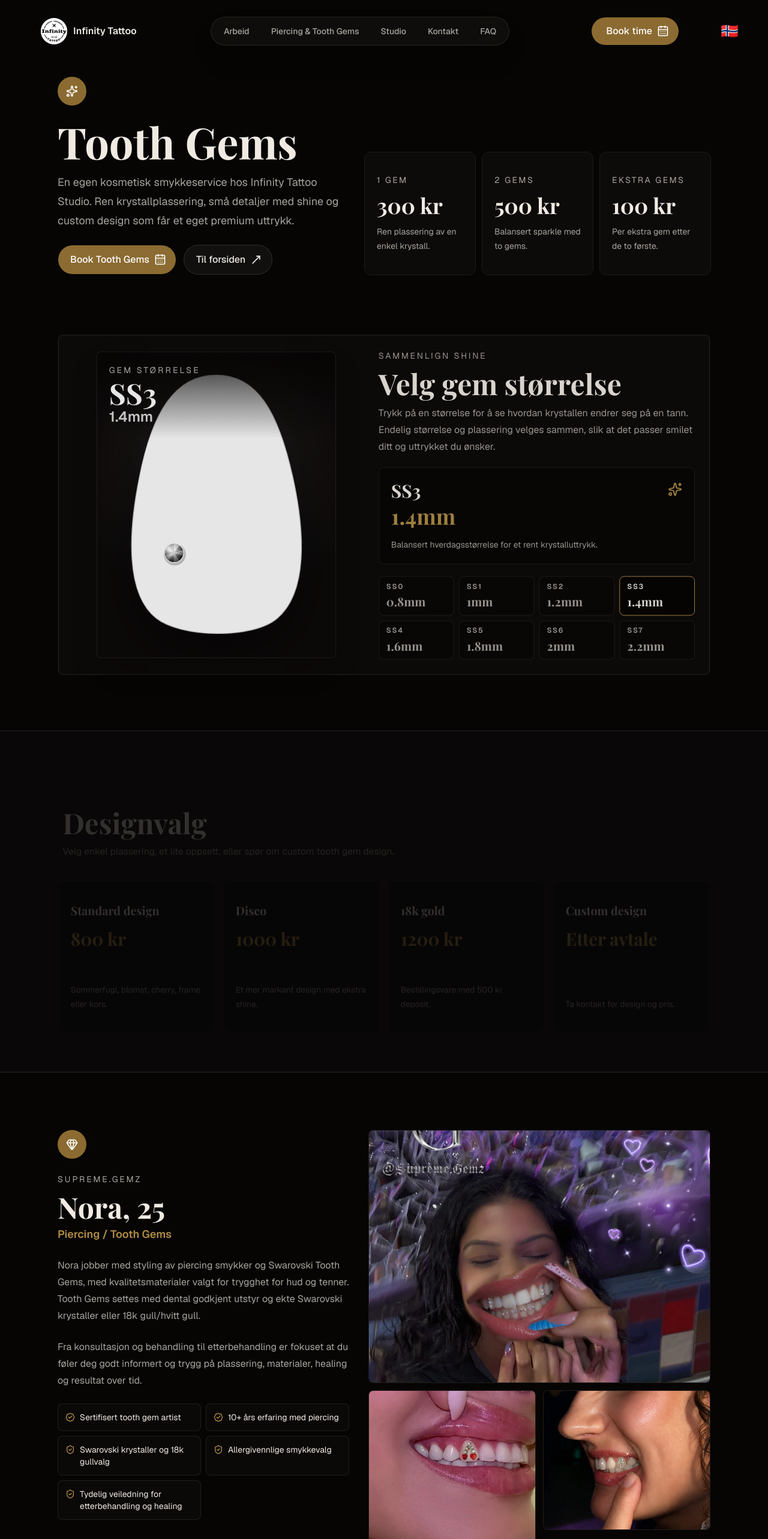
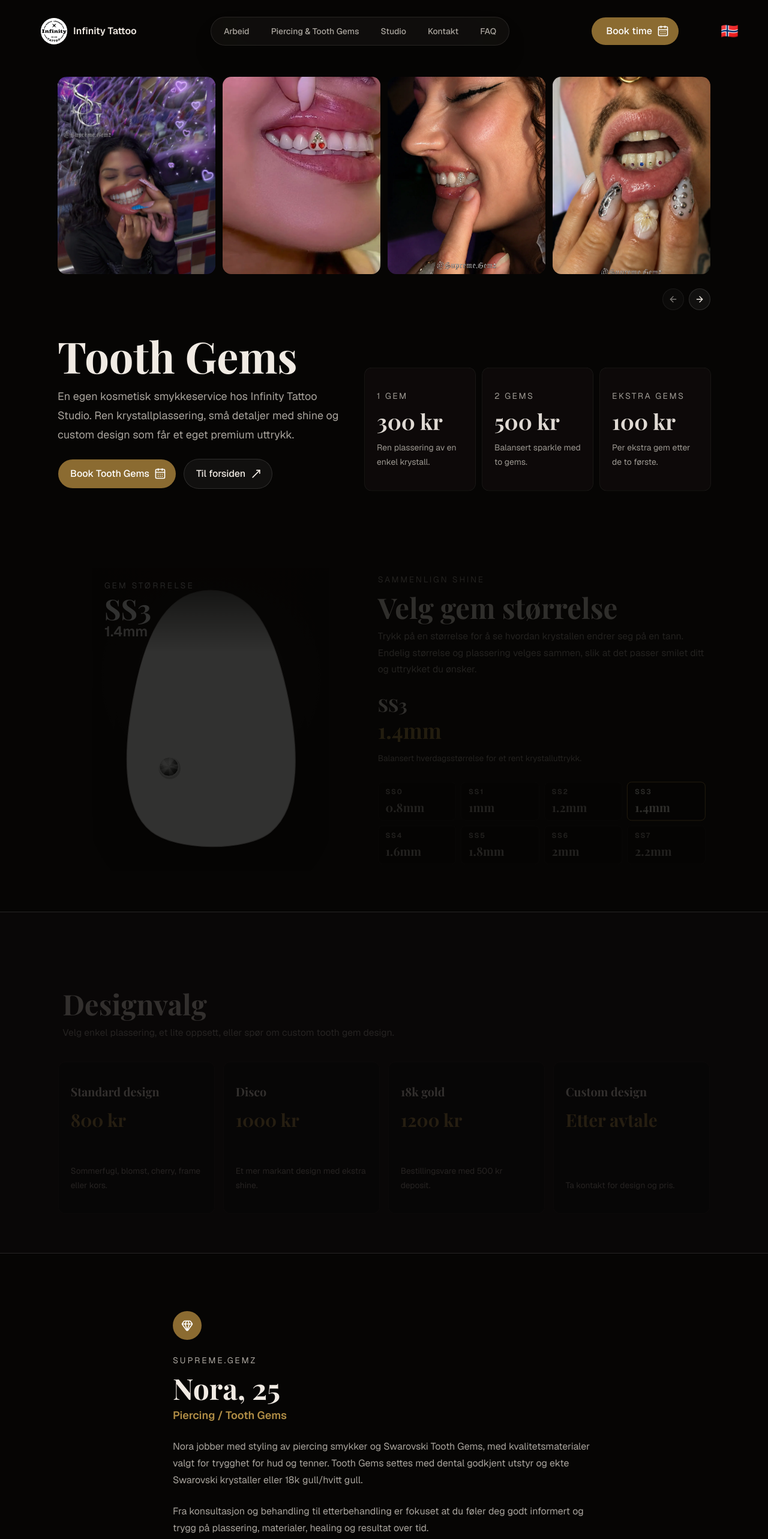
Before and after one commit to YmiaDKA/InfinityTattoo, a Next.js app: page /tooth-gems in a window 1280 px wide. Shown: the top 2566 px of the page at 60% size. Built offline with nearby package versions, Linux system fonts and the light colour scheme.

Commit message:
Align artist cards and simplify Tooth Gems

```diff
--- a/src/app/tooth-gems/page.tsx
+++ b/src/app/tooth-gems/page.tsx
@@ -1,22 +1,20 @@
-import Image from "next/image";
 import {
   BadgeCheckIcon,
   CalendarDaysIcon,
   GemIcon,
   MoveUpRightIcon,
   ShieldCheckIcon,
-  SparklesIcon,
 } from "lucide-react";
 import Link from "next/link";
 
 import { LocalizedText } from "@/components/localized-text";
 import { SiteHeader } from "@/components/site-header";
+import { ToothGemGallery } from "@/components/tooth-gem-gallery";
 import { ToothGemSizeGuide } from "@/components/tooth-gem-size-guide";
 import { Button } from "@/components/ui/button";
 import { Card, CardContent } from "@/components/ui/card";
 import {
   noraHighlights,
-  supremeGemzGallery,
   toothGemDesigns,
   toothGemPrices,
 } from "@/lib/tooth-gems";
@@ -37,11 +35,10 @@ export default function ToothGemsPage() {
     <main className="min-h-screen bg-background">
       <SiteHeader bookingExternal bookingHref={supremeGemzBookingUrl} />
 
-      <section className="mx-auto grid max-w-6xl gap-10 px-5 pb-16 pt-32 sm:px-8 lg:grid-cols-[0.9fr_1.1fr] lg:items-end lg:pb-24">
+      <ToothGemGallery />
+
+      <section className="mx-auto grid max-w-6xl gap-10 px-5 pb-16 pt-10 sm:px-8 lg:grid-cols-[0.9fr_1.1fr] lg:items-end lg:pb-24">
         <div className="motion-rise flex flex-col gap-6">
-          <div className="flex size-12 items-center justify-center rounded-full bg-primary text-primary-foreground">
-            <SparklesIcon className="size-5" />
-          </div>
           <div className="flex flex-col gap-4">
             <h1 className="font-display text-5xl font-bold leading-none sm:text-7xl">
               Tooth Gems
@@ -57,7 +54,13 @@ export default function ToothGemsPage() {
             <Button
               className="motion-lift-subtle rounded-full"
               nativeButton={false}
-              render={<a href={supremeGemzBookingUrl} rel="noreferrer" target="_blank" />}
+              render={
+                <a
+                  href={supremeGemzBookingUrl}
+                  rel="noreferrer"
+                  target="_blank"
+                />
+              }
               size="lg"
             >
               <LocalizedText en="Book Tooth Gems" no="Book Tooth Gems" />
@@ -66,7 +69,7 @@ export default function ToothGemsPage() {
             <Button
               className="motion-lift-subtle rounded-full"
               nativeButton={false}
-              render={<Link href="/#tooth-gems" />}
+              render={<Link href="/#services" />}
               size="lg"
               variant="outline"
             >
@@ -78,7 +81,10 @@ export default function ToothGemsPage() {
 
         <div className="motion-stagger grid gap-3 sm:grid-cols-3">
           {toothGemPrices.map((item) => (
-            <Card className="motion-lift motion-reveal bg-card/70" key={item.titleEn}>
+            <Card
+              className="motion-lift motion-reveal bg-card/70"
+              key={item.titleEn}
+            >
               <CardContent className="flex min-h-40 flex-col gap-3 p-5">
                 <p className="text-sm uppercase tracking-[0.18em] text-muted-foreground">
                   <LocalizedText en={item.titleEn} no={item.titleNo} />
@@ -113,7 +119,10 @@ export default function ToothGemsPage() {
 
           <div className="motion-stagger grid gap-3 md:grid-cols-2 lg:grid-cols-4">
             {toothGemDesigns.map((item) => (
-              <Card className="motion-lift motion-reveal bg-background/70" key={item.titleEn}>
+              <Card
+                className="motion-lift motion-reveal bg-background/70"
+                key={item.titleEn}
+              >
                 <CardContent className="flex min-h-56 flex-col gap-4 p-5">
                   <p className="font-display text-xl font-bold text-foreground">
                     <LocalizedText en={item.titleEn} no={item.titleNo} />
@@ -134,7 +143,7 @@ export default function ToothGemsPage() {
         </div>
       </section>
 
-      <section className="mx-auto grid max-w-6xl gap-8 px-5 py-16 sm:px-8 lg:grid-cols-[0.92fr_1.08fr] lg:py-24">
+      <section className="mx-auto max-w-3xl px-5 py-16 sm:px-8 lg:py-24">
         <div className="flex flex-col gap-6">
           <div className="flex size-12 items-center justify-center rounded-full bg-primary text-primary-foreground">
             <GemIcon className="size-5" />
@@ -179,32 +188,6 @@ export default function ToothGemsPage() {
             ))}
           </div>
         </div>
-
-        <div className="motion-stagger grid grid-cols-2 gap-3">
-          {supremeGemzGallery.map((image, index) => (
-            <div
-              className={[
-                "motion-lift relative overflow-hidden rounded-lg border border-border/70 bg-card/40",
-                index === 0 ? "col-span-2 aspect-[1.35]" : "aspect-[0.86]",
-                index === 2 || index === 5 ? "sm:aspect-[1.2]" : "",
-              ].join(" ")}
-              key={image.src}
-            >
-              <Image
-                alt={image.alt}
-                className="object-cover"
-                fill
-                loading="eager"
-                sizes={
-                  index === 0
-                    ? "(min-width: 1024px) 620px, 90vw"
-                    : "(min-width: 1024px) 300px, 45vw"
-                }
-                src={image.src}
-              />
-            </div>
-          ))}
-        </div>
       </section>
     </main>
   );
--- a/src/components/artist-spotlight.tsx
+++ b/src/components/artist-spotlight.tsx
@@ -32,23 +32,16 @@ export function ArtistSpotlight({
 }) {
   return (
     <article className="relative isolate mx-auto flex h-full w-full max-w-lg flex-col overflow-hidden rounded-3xl border bg-card/60 lg:max-w-none">
-      <div
-        className={cn(
-          "relative",
-          mirrored
-            ? "h-96 sm:h-[26rem] lg:h-96"
-            : "h-[26rem] sm:h-[30rem] lg:h-[34rem]",
-        )}
-      >
+      <div className="relative h-[32rem] sm:h-[36rem] lg:h-[34rem]">
         <p className="relative z-20 px-6 pt-6 text-center text-sm font-semibold text-foreground sm:text-base">
           <LocalizedText en={professionEn} no={professionNo} />
         </p>
         <h3
           className={cn(
-            "artist-name pointer-events-none relative z-0 mt-3 px-4 text-center font-display font-extrabold uppercase leading-[0.9] tracking-tight",
+            "artist-name pointer-events-none relative z-0 px-4 text-center font-display font-extrabold uppercase leading-[0.9] tracking-tight",
             mirrored
-              ? "artist-name-red text-[clamp(4rem,12vw,6rem)] lg:text-[4.5rem]"
-              : "artist-name-gold text-[clamp(5rem,15vw,8rem)]",
+              ? "artist-name-red mt-3 text-[clamp(4rem,12vw,6rem)] lg:text-[4.5rem]"
+              : "artist-name-gold mt-1 text-[clamp(5rem,15vw,8rem)]",
           )}
         >
           {name}
@@ -57,8 +50,8 @@ export function ArtistSpotlight({
           href={href}
           aria-label={name}
           className={cn(
-            "artist-cutout absolute inset-x-4 bottom-0 top-20 mx-auto focus-visible:outline-2 focus-visible:outline-ring",
-            mirrored ? "max-w-80" : "max-w-lg",
+            "artist-cutout absolute bottom-0 top-20 mx-auto focus-visible:outline-2 focus-visible:outline-ring",
+            mirrored ? "inset-x-0" : "inset-x-4 max-w-lg",
           )}
         >
           <Image
@@ -67,7 +60,12 @@ export function ArtistSpotlight({
             width={width}
             height={height}
             draggable={false}
-            className="h-full w-full object-contain object-top"
+            className={cn(
+              "w-full",
+              mirrored
+                ? "absolute bottom-0 h-auto"
+                : "h-full object-contain object-bottom",
+            )}
             sizes={
               mirrored
                 ? "(min-width: 1024px) 28vw, (min-width: 640px) 440px, 84vw"
--- /dev/null
+++ b/src/components/tooth-gem-gallery.tsx
@@ -0,0 +1,106 @@
+"use client";
+
+import Image from "next/image";
+import { ArrowLeftIcon, ArrowRightIcon } from "lucide-react";
+import { useEffect, useRef, useState } from "react";
+
+import { Button } from "@/components/ui/button";
+import { useLanguage } from "@/lib/language-store";
+import { supremeGemzGallery } from "@/lib/tooth-gems";
+
+export function ToothGemGallery() {
+  const language = useLanguage();
+  const trackRef = useRef<HTMLDivElement>(null);
+  const [canPrevious, setCanPrevious] = useState(false);
+  const [canNext, setCanNext] = useState(true);
+
+  function updateControls() {
+    const track = trackRef.current;
+    if (!track) return;
+    setCanPrevious(track.scrollLeft > 1);
+    setCanNext(track.scrollLeft + track.clientWidth < track.scrollWidth - 1);
+  }
+
+  useEffect(() => {
+    const track = trackRef.current;
+    if (!track) return;
+    const observer = new ResizeObserver(updateControls);
+    observer.observe(track);
+    return () => observer.disconnect();
+  }, []);
+
+  function scroll(direction: number) {
+    const track = trackRef.current;
+    const slide = track?.firstElementChild;
+    if (!track || !slide) return;
+    track.scrollBy({
+      left: direction * (slide.clientWidth + 12),
+      behavior: window.matchMedia("(prefers-reduced-motion: reduce)").matches
+        ? "instant"
+        : "smooth",
+    });
+  }
+
+  return (
+    <section
+      className="mx-auto max-w-6xl px-5 pt-32 sm:px-8"
+      aria-label={
+        language === "NO"
+          ? "Tooth Gems bildegalleri"
+          : "Tooth Gems photo gallery"
+      }
+      aria-roledescription={language === "NO" ? "karusell" : "carousel"}
+    >
+      <div
+        ref={trackRef}
+        onScroll={updateControls}
+        tabIndex={0}
+        aria-label={language === "NO" ? "Bla gjennom bildene" : "Browse photos"}
+        onKeyDown={(event) => {
+          if (event.key !== "ArrowLeft" && event.key !== "ArrowRight") return;
+          event.preventDefault();
+          scroll(event.key === "ArrowLeft" ? -1 : 1);
+        }}
+        className="flex snap-x snap-mandatory gap-3 overflow-x-auto overscroll-x-contain rounded-2xl pb-3 focus-visible:outline-2 focus-visible:outline-ring"
+      >
+        {supremeGemzGallery.map((image, index) => (
+          <div
+            key={image.src}
+            className="relative aspect-[4/5] w-[78%] shrink-0 snap-start overflow-hidden rounded-2xl bg-card sm:w-[42%] lg:w-[calc((100%-2.25rem)/4)]"
+          >
+            <Image
+              src={image.src}
+              alt={image.alt}
+              fill
+              className="object-cover"
+              loading={index === 0 ? "eager" : "lazy"}
+              sizes="(min-width: 1152px) 260px, (min-width: 1024px) 24vw, (min-width: 640px) 42vw, 78vw"
+            />
+          </div>
+        ))}
+      </div>
+      <div className="mt-3 flex justify-end gap-2">
+        <Button
+          variant="outline"
+          size="icon-lg"
+          className="rounded-full"
+          aria-label={language === "NO" ? "Forrige bilde" : "Previous photo"}
+          disabled={!canPrevious}
+          onClick={() => scroll(-1)}
+        >
+          <ArrowLeftIcon />
+        </Button>
+        <Button
+          variant="outline"
+          size="icon-lg"
+          className="rounded-full"
+          aria-label={language === "NO" ? "Neste bilde" : "Next photo"}
+          disabled={!canNext}
+          onClick={() => scroll(1)}
+        >
+          <ArrowRightIcon />
+        </Button>
+      </div>
+    </section>
+  );
+}
--- a/src/components/tooth-gem-size-guide.tsx
+++ b/src/components/tooth-gem-size-guide.tsx
@@ -1,7 +1,6 @@
 "use client";
 
-import { useMemo, useState } from "react";
-import { SparklesIcon } from "lucide-react";
+import { useState } from "react";
 
 import { LocalizedText } from "@/components/localized-text";
 import { cn } from "@/lib/utils";
@@ -9,17 +8,15 @@ import { toothGemSizes } from "@/lib/tooth-gems";
 
 export function ToothGemSizeGuide() {
   const [activeCode, setActiveCode] = useState(toothGemSizes[3].code);
-  const activeSize = useMemo(
-    () => toothGemSizes.find((item) => item.code === activeCode) ?? toothGemSizes[3],
-    [activeCode],
-  );
+  const activeSize =
+    toothGemSizes.find((item) => item.code === activeCode) ?? toothGemSizes[3];
   const gemRadius = activeSize.diameter * 13.5;
 
   return (
     <section className="mx-auto max-w-6xl px-5 pb-16 sm:px-8 lg:pb-24">
-      <div className="motion-reveal rounded-lg border bg-card/70 p-5 sm:p-6">
+      <div className="motion-reveal">
         <div className="grid gap-8 lg:grid-cols-[0.95fr_1.05fr] lg:items-center">
-          <div className="relative mx-auto flex aspect-[0.78] w-full max-w-[25rem] items-center justify-center overflow-hidden rounded-lg border border-border/70 bg-[radial-gradient(circle_at_50%_36%,rgba(255,255,255,0.16),rgba(255,255,255,0.04)_38%,transparent_68%)] p-5 shadow-2xl shadow-black/30">
+          <div className="relative mx-auto flex aspect-[0.78] w-full max-w-[25rem] items-center justify-center overflow-hidden bg-[radial-gradient(circle_at_50%_36%,rgba(255,255,255,0.16),rgba(255,255,255,0.04)_38%,transparent_68%)] p-5">
             <svg
               aria-label={`${activeSize.code} ${activeSize.size} tooth gem size on a tooth`}
               className="relative z-10 h-full max-h-[32rem] w-full max-w-[24rem] drop-shadow-[0_2rem_3rem_rgba(0,0,0,0.55)]"
@@ -27,7 +24,13 @@ export function ToothGemSizeGuide() {
               viewBox="0 0 420 560"
             >
               <defs>
-                <linearGradient id="toothBody" x1="120" x2="320" y1="44" y2="496">
+                <linearGradient
+                  id="toothBody"
+                  x1="120"
+                  x2="320"
+                  y1="44"
+                  y2="496"
+                >
                   <stop offset="0%" stopColor="#ffffff" />
                   <stop offset="48%" stopColor="#e5e5e5" />
                   <stop offset="100%" stopColor="#f8f8f8" />
@@ -79,15 +82,13 @@ export function ToothGemSizeGuide() {
                   r={gemRadius + 3}
                   transform="translate(1.5 3)"
                 />
-                <circle
-                  fill="rgba(255,255,255,0.4)"
-                  r={gemRadius + 1.5}
-                />
+                <circle fill="rgba(255,255,255,0.4)" r={gemRadius + 1.5} />
                 <g clipPath="url(#gemClip)">
                   <circle fill="url(#gemShine)" r={gemRadius} />
                   {Array.from({ length: 10 }).map((_, index) => {
                     const angle = (Math.PI * 2 * index) / 10 - Math.PI / 2;
-                    const nextAngle = (Math.PI * 2 * (index + 1)) / 10 - Math.PI / 2;
+                    const nextAngle =
+                      (Math.PI * 2 * (index + 1)) / 10 - Math.PI / 2;
                     const x1 = Math.cos(angle) * gemRadius;
                     const y1 = Math.sin(angle) * gemRadius;
                     const x2 = Math.cos(nextAngle) * gemRadius;
@@ -95,7 +96,11 @@ export function ToothGemSizeGuide() {
                     return (
                       <path
                         d={`M 0 0 L ${x1} ${y1} L ${x2} ${y2} Z`}
-                        fill={index % 2 === 0 ? "rgba(255,255,255,0.3)" : "rgba(0,0,0,0.24)"}
+                        fill={
+                          index % 2 === 0
+                            ? "rgba(255,255,255,0.3)"
+                            : "rgba(0,0,0,0.24)"
+                        }
                         key={index}
                         opacity={index < 4 ? 0.9 : 0.72}
                       />
@@ -121,13 +126,6 @@ export function ToothGemSizeGuide() {
                   stroke="rgba(255,255,255,0.82)"
                   strokeWidth="1.2"
                 />
-                <path
-                  d={`M ${gemRadius * 0.56} ${-gemRadius * 1.65} L ${gemRadius * 0.56} ${-gemRadius * 0.8} M ${gemRadius * 0.14} ${-gemRadius * 1.23} L ${gemRadius} ${-gemRadius * 1.23}`}
-                  opacity="0.92"
-                  stroke="white"
-                  strokeLinecap="round"
-                  strokeWidth="1.9"
-                />
               </g>
             </svg>
             <div className="pointer-events-none absolute inset-x-0 top-0 z-20 bg-gradient-to-b from-background/85 to-transparent p-5">
@@ -137,7 +135,9 @@ export function ToothGemSizeGuide() {
               <p className="mt-1 font-display text-5xl font-bold text-white">
                 {activeSize.code}
               </p>
-              <p className="text-2xl font-semibold text-white/85">{activeSize.size}</p>
+              <p className="text-2xl font-semibold text-white/85">
+                {activeSize.size}
+              </p>
             </div>
           </div>
 
@@ -147,7 +147,10 @@ export function ToothGemSizeGuide() {
                 <LocalizedText en="Compare the shine" no="Sammenlign shine" />
               </p>
               <h2 className="mt-3 font-display text-4xl font-bold sm:text-5xl">
-                <LocalizedText en="Choose your gem size" no="Velg gem størrelse" />
+                <LocalizedText
+                  en="Choose your gem size"
+                  no="Velg gem størrelse"
+                />
               </h2>
               <p className="mt-3 text-base leading-7 text-muted-foreground">
                 <LocalizedText
@@ -157,7 +160,7 @@ export function ToothGemSizeGuide() {
               </p>
             </div>
 
-            <div className="rounded-lg border border-border/70 bg-background/60 p-5">
+            <div className="py-2">
               <div className="flex items-start justify-between gap-4">
                 <div>
                   <p className="font-display text-3xl font-bold text-foreground">
@@ -167,7 +170,6 @@ export function ToothGemSizeGuide() {
                     {activeSize.size}
                   </p>
                 </div>
-                <SparklesIcon className="mt-1 size-6 shrink-0 text-[color:var(--studio-gold)]" />
               </div>
               <p className="mt-4 text-sm leading-6 text-muted-foreground">
                 <LocalizedText en={activeSize.textEn} no={activeSize.textNo} />
@@ -184,6 +186,7 @@ export function ToothGemSizeGuide() {
                       : "border-border/70 bg-background/35 text-muted-foreground hover:text-foreground",
                   )}
                   key={item.code}
+                  aria-pressed={item.code === activeSize.code}
                   onClick={() => setActiveCode(item.code)}
                   onFocus={() => setActiveCode(item.code)}
                   onMouseEnter={() => setActiveCode(item.code)}
```
